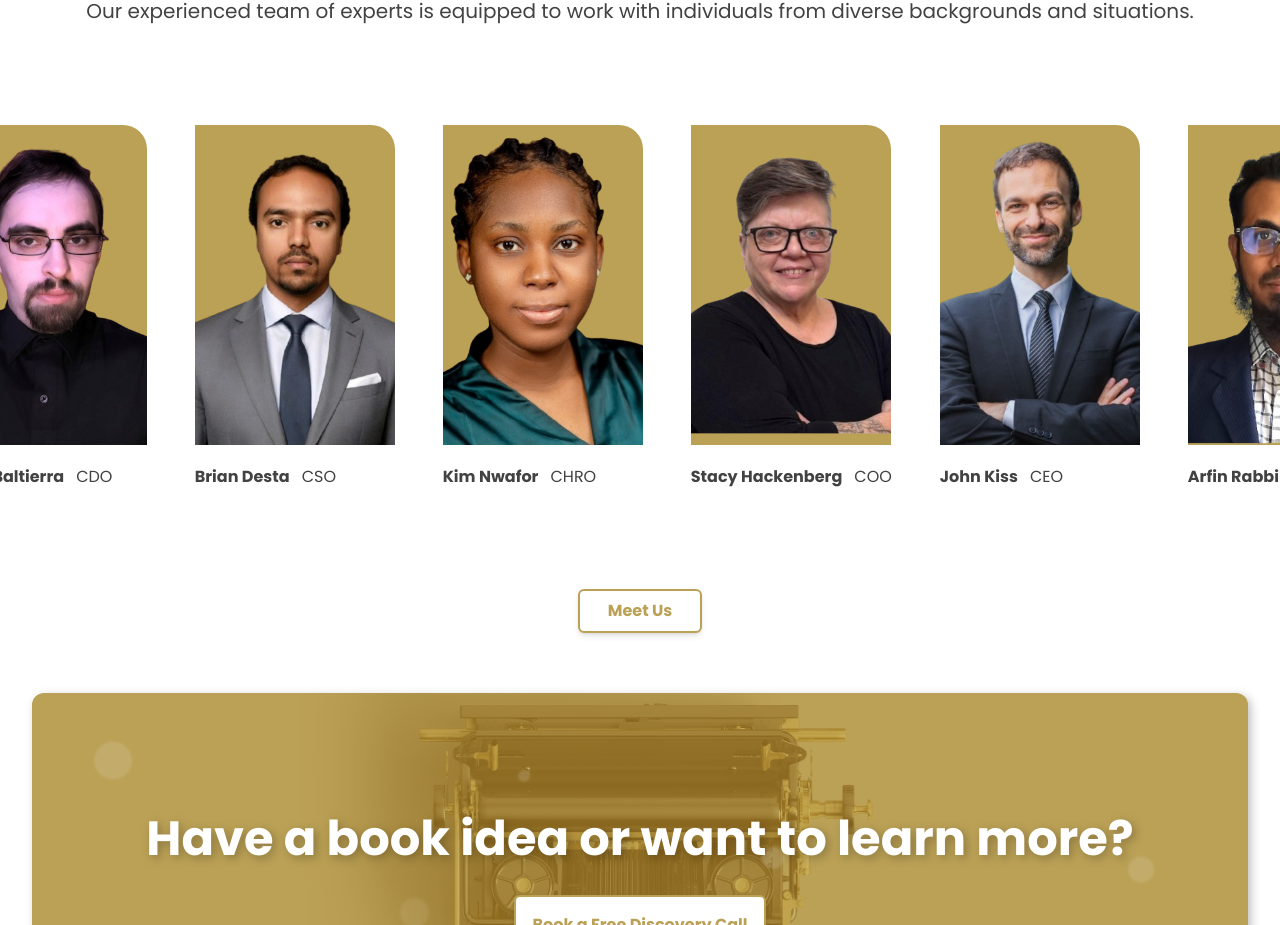
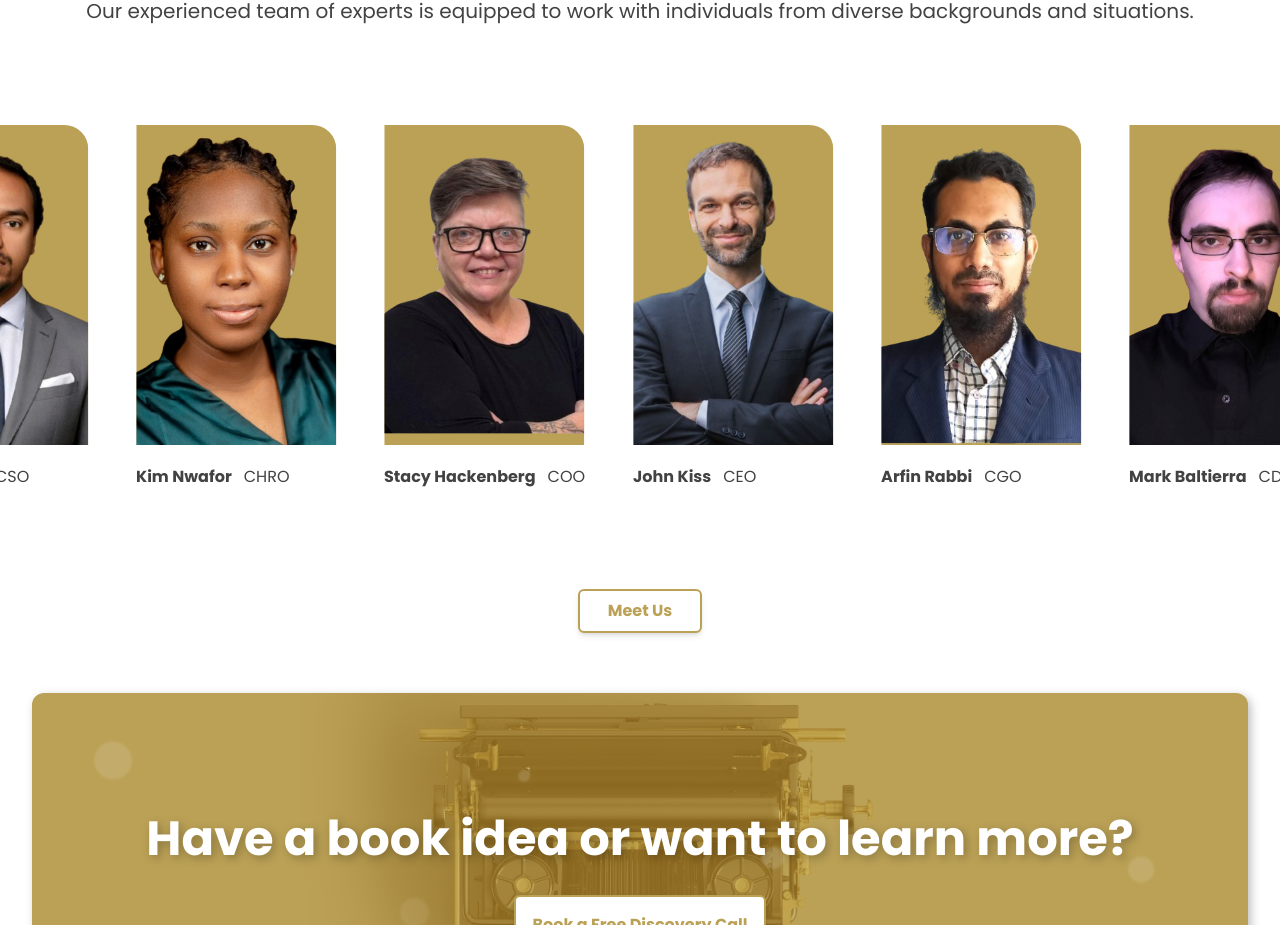
Before and after one commit to YourBookTeam/YBT_Website, a React (Vite) app: page / in a window 1280 px wide. Shown: the part 2999-3924 px from the top of the page. Built offline with nearby package versions, Linux system fonts and the light colour scheme; a web font is replaced by a local one.

Commit message:
Added the animation keyframes for the smooth scrolling effect.

```diff
--- a/src/styles/global.css
+++ b/src/styles/global.css
@@ -157,3 +157,20 @@ body {
     opacity: 0;
   }
 }
+@keyframes scroll {
+  0% {
+    transform: translateX(0);
+  }
+  100% {
+    transform: translateX(-50%);
+  }
+}
+
+.animate-scroll {
+  animation: scroll 25s linear infinite;
+}
+
+/* Optional: pause when hovered */
+.animate-scroll:hover {
+  animation-play-state: paused;
+}
```
